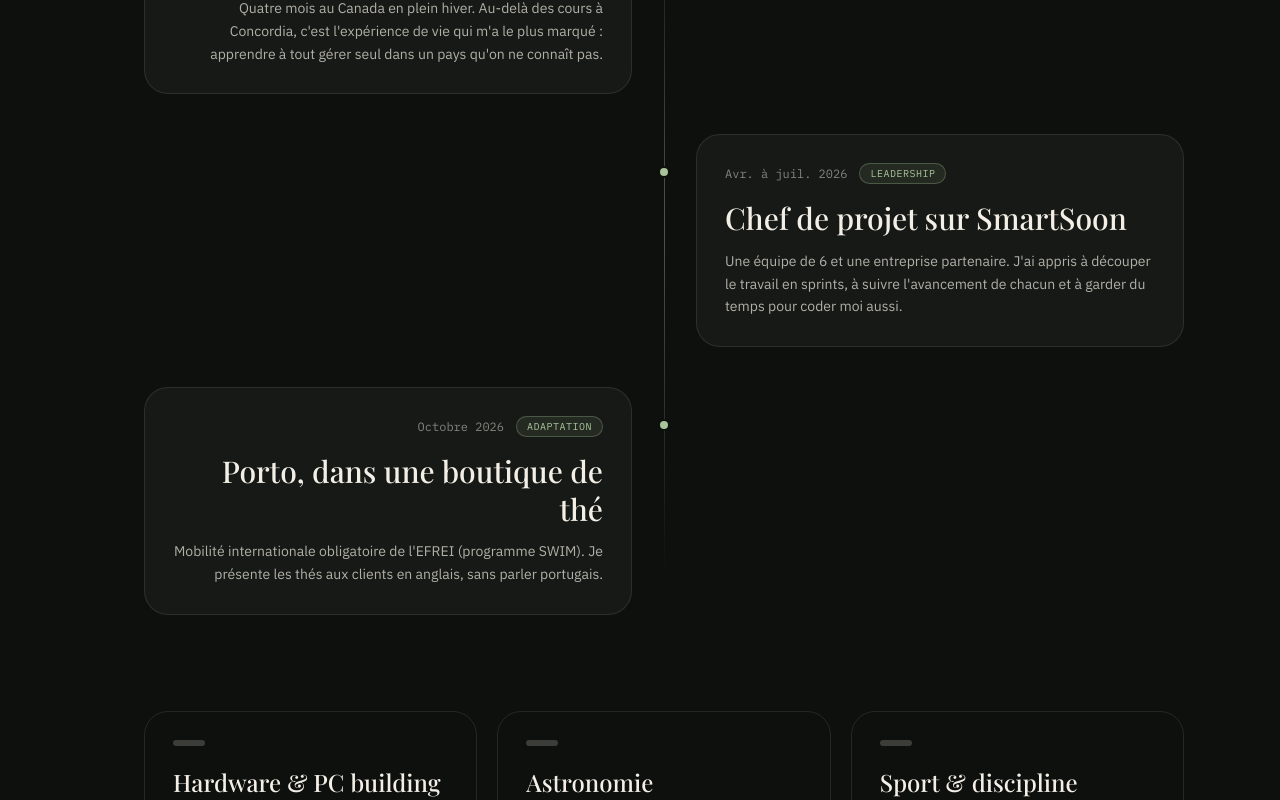
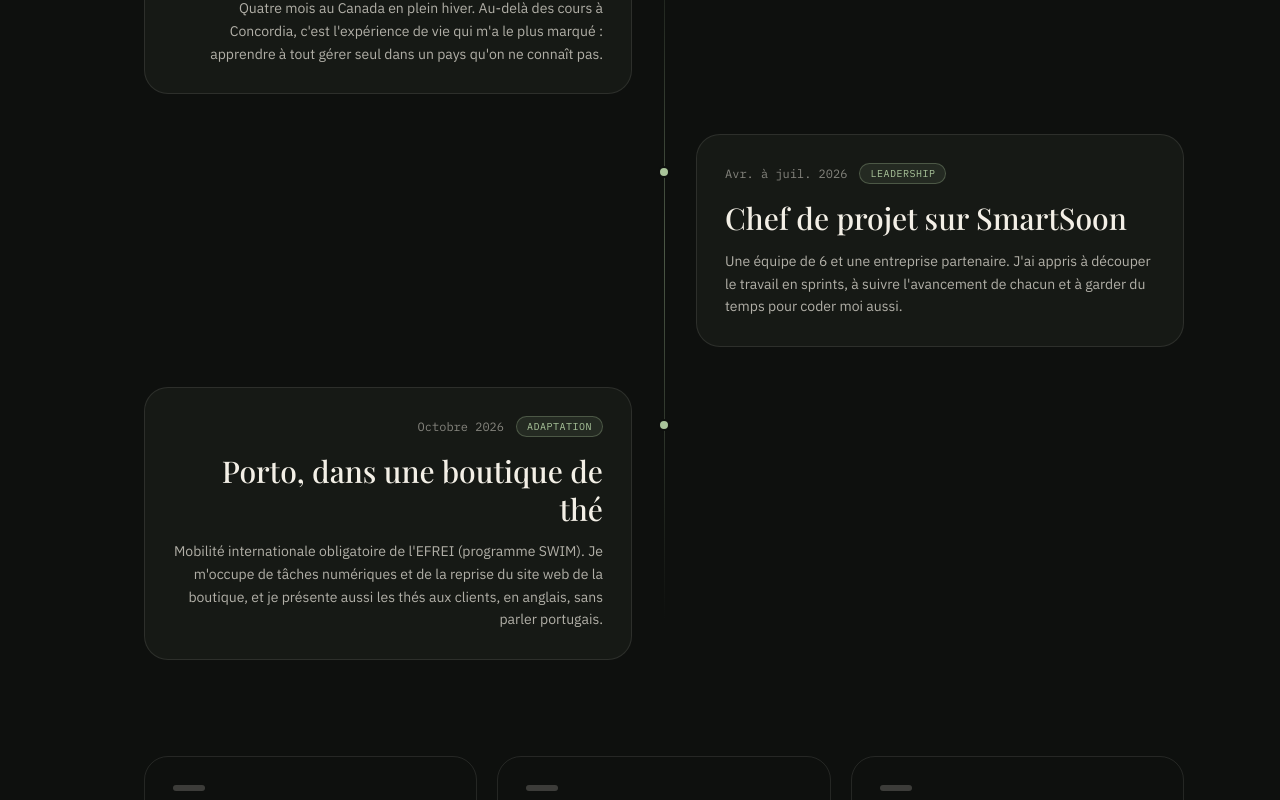
Before and after one commit to ccao94/portfolio, a React (Vite) app: page / in a window 1280 px wide. Shown: the part 9126-9926 px from the top of the page. Built offline with nearby package versions, Linux system fonts and the light colour scheme.

Commit message:
content updated

```diff
--- a/src/data/content.js
+++ b/src/data/content.js
@@ -397,8 +397,8 @@ export const beyond = {
       tag: { fr: "Adaptation", en: "Adaptability" },
       title: { fr: "Porto, dans une boutique de thé", en: "Porto, in a tea shop" },
       text: {
-        fr: "Mobilité internationale obligatoire de l'EFREI (programme SWIM). Je présente les thés aux clients en anglais, sans parler portugais.",
-        en: "EFREI's mandatory international placement (SWIM program). I present teas to customers in English, without speaking Portuguese.",
+        fr: "Mobilité internationale obligatoire de l'EFREI (programme SWIM). Je m'occupe de tâches numériques et de la reprise du site web de la boutique, et je présente aussi les thés aux clients, en anglais, sans parler portugais.",
+        en: "EFREI's mandatory international placement (SWIM program). I handle digital tasks and the rework of the shop's website, and I also present teas to customers, in English, without speaking Portuguese.",
       },
     },
   ],
```
